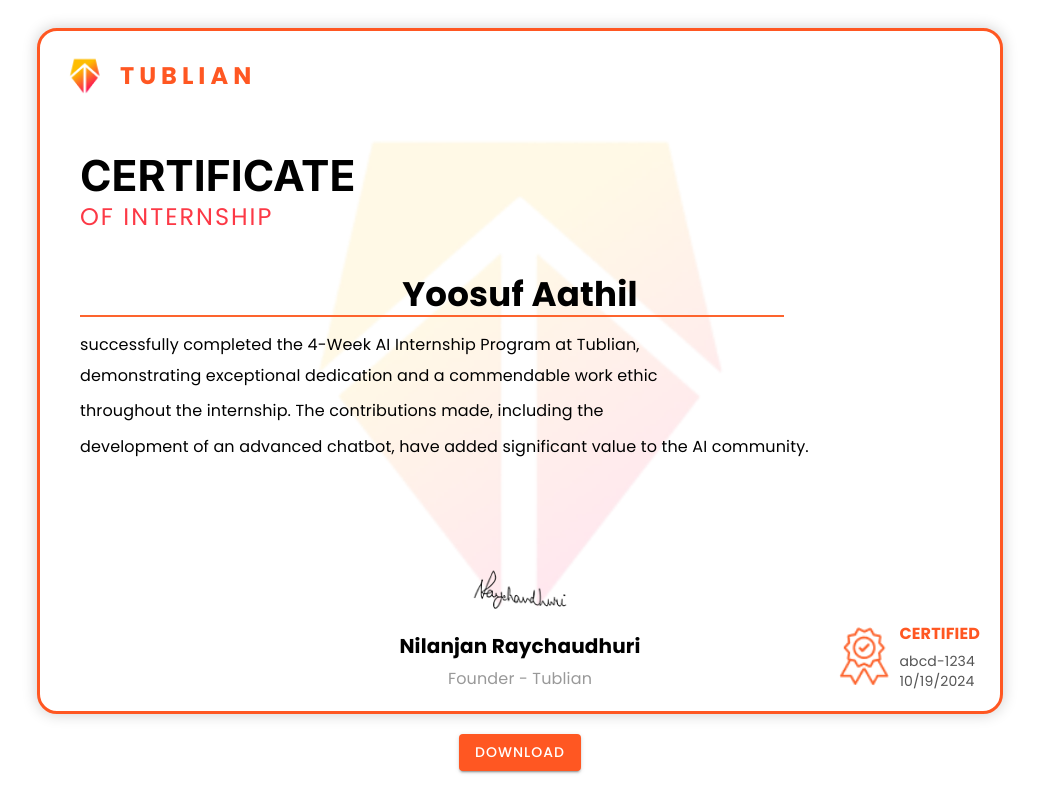
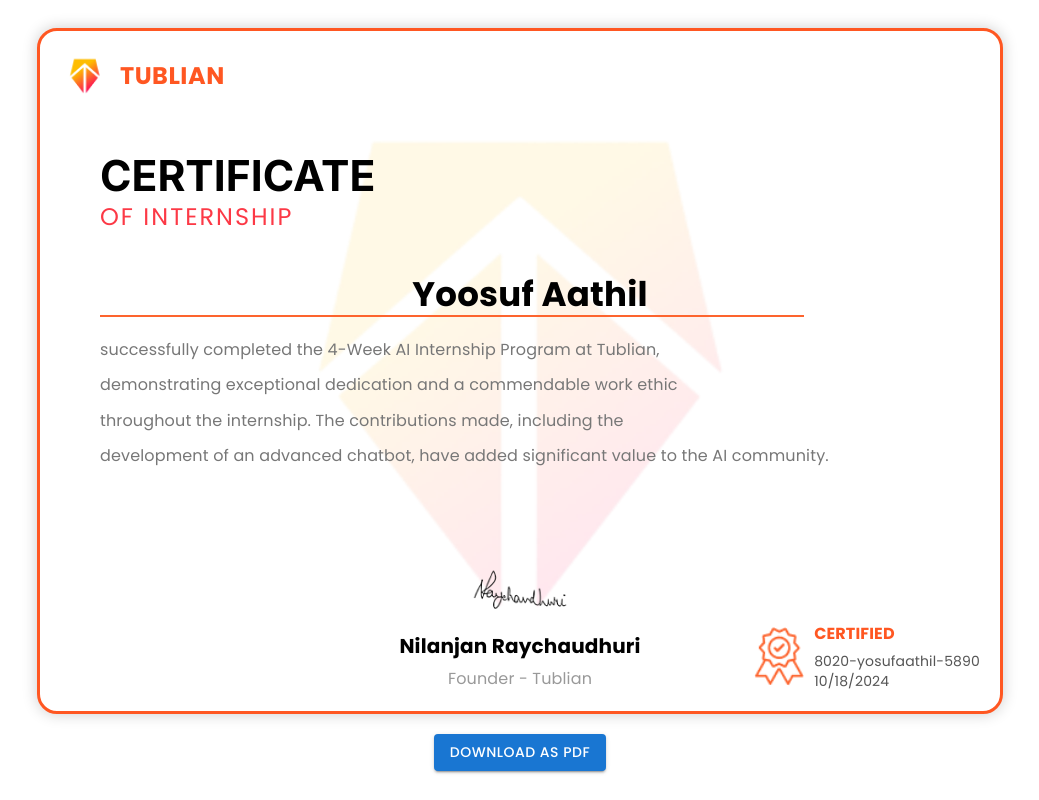
Before and after one commit to YoosufAathil/Certificate-generator, a React (Create React App) app: page / in a window 1280 px wide. Shown: the whole page, without its empty margins (120-1159 px from the left). Built offline with nearby package versions, Linux system fonts and the light colour scheme.

Commit message:
Refactor image imports in Certificate.js and update fetchData.js

```diff
--- a/src/Certificate.js
+++ b/src/Certificate.js
@@ -1,61 +1,66 @@
-import React, { useRef } from 'react';
+import React, { useRef, useState, useEffect } from 'react';
 import { Box, Typography, Button } from '@mui/material';
 import html2canvas from 'html2canvas';
 import jsPDF from 'jspdf';
+import { fetchData } from './fetchData';
 
-// import images
-import bg from "./Assets/bg.png";
-import logo from "./Assets/logo.png";
-import sign from "./Assets/sign.png";
-import batch from "./Assets/batch.png";
+// Import images
+import bg from './Assets/bg.png';
+import logo from './Assets/logo.png';
+import signature from './Assets/sign.png';
+import batch from './Assets/batch.png';
 
-const Certificate = ({ name, description, certificateId, date }) => {
+const Certificate = () => {
   const certificateRef = useRef();
+  const [name, setName] = useState('');
+  const [description, setDescription] = useState('');
+  const [certificateId, setCertificateId] = useState('');
+  const [date, setDate] = useState('');
+
+  useEffect(() => {
+    const getData = async () => {
+      const data = await fetchData();
+      setName(data.name);
+      setDescription(data.description);
+      setCertificateId(data.certificateId);
+      setDate(data.date);
+    };
+
+    getData();
+  }, []);
 
   const downloadCertificate = () => {
     const certificateElement = certificateRef.current;
 
-    // Use higher scale for better resolution and correct scroll positioning
     html2canvas(certificateElement, {
-      scale: 3,  // Increase scale for higher resolution
-      useCORS: true,  // Allow cross-origin images
+      scale: 3,
+      useCORS: true,
       scrollX: 0,
       scrollY: 0,
       windowWidth: document.documentElement.offsetWidth,
       windowHeight: document.documentElement.offsetHeight,
     }).then((canvas) => {
       const imgData = canvas.toDataURL('image/png');
-
-      // PDF dimensions matching A4 size in landscape
       const pdf = new jsPDF('landscape', 'mm', 'a4');
-
-      // Convert canvas dimensions to PDF page dimensions
-      const imgWidth = 297;  // A4 landscape width in mm
-      const imgHeight = (canvas.height * imgWidth) / canvas.width; // Maintain aspect ratio
-
-      // Add padding to ensure borders are not cropped
-      const padding = 10; // Adjust padding as needed
+      const imgWidth = 297;
+      const imgHeight = (canvas.height * imgWidth) / canvas.width;
+      const padding = 10;
       const pdfWidth = imgWidth - 2 * padding;
       const pdfHeight = imgHeight - 2 * padding;
-
-      // Add the image to the PDF with padding
       pdf.addImage(imgData, 'PNG', padding, padding, pdfWidth, pdfHeight);
-
-      // Save the PDF
       pdf.save(`certificate_${name}.pdf`);
     });
   };
 
   return (
     <div style={{ textAlign: 'center', padding: '20px' }}>
-      {/* Certificate Box */}
       <Box
         ref={certificateRef}
         sx={{
-          width: '880px',   // Adjust width of the certificate box
-          height: '600px',  // Adjust height of the certificate box
+          width: '880px',
+          height: '600px',
           padding: '40px',
-          border: '3px solid #FF5722',  // Border for the certificate
+          border: '3px solid #FF5722',
           borderRadius: '20px',
           position: 'relative',
           textAlign: 'center',
@@ -63,57 +68,35 @@
           margin: '0 auto',
           fontFamily: 'Arial, sans-serif',
           boxShadow: '0px 0px 15px rgba(0, 0, 0, 0.2)',
-          backgroundImage: `url(${bg})`,  // Path to the watermark image
-          backgroundSize: 'contain',  // Adjust size of the watermark
-          backgroundRepeat: 'no-repeat',  // Prevent repeating the watermark
+          backgroundImage: `url(${bg})`,
+          backgroundSize: 'contain',
+          backgroundRepeat: 'no-repeat',
           backgroundPosition: 'center',
         }}
       >
-       {/* Logo and Tublian Text in Flex Container */}
-       <Box sx={{ display: 'flex', alignItems: 'center', position: 'absolute', top: '20px', left: '20px' }}>
-          {/* Tublian Logo */}
-          <img
-            src={logo}
-            alt="Tublian Logo"
-            style={{ width: '50px', marginRight: '10px' }}
-          />
-          {/* Tublian Text */}
-          <Typography variant="h5" sx={{ color: '#FF5722', fontWeight: 'bold', fontFamily: 'Poppins, Arial, sans-serif', letterSpacing: '5px' }}>
-          TUBLIAN
+        <Box sx={{ display: 'flex', alignItems: 'center', position: 'absolute', top: '20px', left: '20px' }}>
+          <img src={logo} alt="Tublian Logo" style={{ width: '50px', marginRight: '10px' }} />
+          <Typography variant="h5" sx={{ color: '#FF5722', fontWeight: 'bold', fontFamily: 'Poppins, Arial, sans-serif', letterSpacing: '0.5px' }}>
+            TUBLIAN
           </Typography>
         </Box>
-        {/* Main Title */}
-        <Typography variant="h3" sx={{ fontWeight: 'bold', marginTop: '80px', textAlign:'left', color: 'black', fontFamily: 'Inter, Arial, sans-serif', fontSize: '42.6px' }}>
-        CERTIFICATE
+        <Typography variant="h3" sx={{ fontWeight: 'bold', color: 'black', fontFamily: 'Inter, Arial, sans-serif', fontSize: '42.6px', textAlign: 'left', marginTop: '80px', marginLeft: '20px' }}>
+          CERTIFICATE
         </Typography>
-        <Typography variant="h5" sx={{ color: '#FC3946', fontStyle: 'medium', marginBottom: '40px', textAlign:'left',fontFamily: 'Poppins, Arial, sans-serif', letterSpacing:'2px' }}>
+        <Typography variant="h5" sx={{ color: '#FC3946', fontStyle: 'medium', marginBottom: '40px', textAlign: 'left', fontFamily: 'Poppins, Arial, sans-serif', letterSpacing: '2px', marginLeft: '20px' }}>
           OF INTERNSHIP
         </Typography>
-
-        {/* Student Name */}
-        <Typography variant="h4" sx={{ fontWeight: 'bold', textAlign: 'center', marginTop: '40px', fontFamily: 'Poppins, Arial, sans-serif' }}>
-          {name || 'Yoosuf Aathil'}
+        <Typography variant="h4" sx={{ fontWeight: 'bold', textAlign: 'center', marginTop: '40px', fontFamily: 'Poppins, Arial, sans-serif', marginLeft: '20px' }}>
+          {name}
         </Typography>
-        <Box sx={{ borderBottom: '2px solid #FD642E', width: '80%', marginBottom: '20px'}}></Box>
-
-
-        {/* Certificate Description */}
-        <Typography sx={{ color: '#000', fontSize: '16px', lineHeight: '1', marginBottom: '10px', textAlign: 'left', fontFamily: 'Poppins, Arial, sans-serif' }}>
-          {description ? description.split('\n')[0] : 'successfully completed the 4-Week AI Internship Program at Tublian,'}
-        </Typography>
-        <Typography sx={{ color: '#000', fontSize: '16px', lineHeight: '1.6', marginBottom: '10px', textAlign: 'left', fontFamily: 'Poppins, Arial, sans-serif' }}>
-          {description ? description.split('\n')[1] : 'demonstrating exceptional dedication and a commendable work ethic'}
-        </Typography>
-        <Typography sx={{ color: '#000', fontSize: '16px', lineHeight: '1.6', marginBottom: '10px', textAlign: 'left', fontFamily: 'Poppins, Arial, sans-serif' }}>
-          {description ? description.split('\n')[2] : 'throughout the internship. The contributions made, including the'}
-        </Typography>
-        <Typography sx={{ color: '#000', fontSize: '16px', lineHeight: '1.6', marginBottom: '30px', textAlign: 'left', fontFamily: 'Poppins, Arial, sans-serif' }}>
-          {description ? description.split('\n')[3] : 'development of an advanced chatbot, have added significant value to the AI community.'}
-        </Typography>
-
-        {/* Signature and Title */}
-        <Box sx={{ position: 'absolute', bottom: '20px', left: '50%', transform: 'translateX(-50%)', textAlign: 'center' }}>
-          <img src={sign} alt="Signature" style={{ width: '150px', marginBottom: '10px' }} />
+        <Box sx={{ borderBottom: '2px solid #FD642E', width: '80%', marginBottom: '20px', marginLeft: '20px' }}></Box>
+        {description.split('\n').map((line, index) => (
+          <Typography key={index} sx={{ color: '#777', fontSize: '16px', lineHeight: '1.6', marginBottom: '10px', textAlign: 'left', fontFamily: 'Poppins, Arial, sans-serif', marginLeft: '20px' }}>
+            {line}
+          </Typography>
+        ))}
+        <Box sx={{ position: 'absolute', bottom: '20px', left: '50%', transform: 'translateX(-50%)', textAlign: 'center', marginTop: '20px' }}>
+          <img src={signature} alt="Signature" style={{ width: '150px', marginBottom: '10px' }} />
           <Typography variant="h6" sx={{ fontWeight: 'bold', marginBottom: '5px', fontFamily: 'Poppins, Arial, sans-serif' }}>
             Nilanjan Raychaudhuri
           </Typography>
@@ -121,8 +104,6 @@
             Founder - Tublian
           </Typography>
         </Box>
-
-        {/* Certificate ID and Date */}
         <Box sx={{ position: 'absolute', bottom: '20px', right: '20px', textAlign: 'right', display: 'flex', alignItems: 'center' }}>
           <img src={batch} alt="Batch" style={{ width: '50px', marginRight: '10px' }} />
           <Box sx={{ textAlign: 'left' }}>
@@ -130,23 +111,21 @@
               CERTIFIED
             </Typography>
             <Typography variant="body2" sx={{ color: '#555', fontFamily: 'Poppins, Arial, sans-serif' }}>
-           {certificateId || 'abcd-1234'}
+             {certificateId}
             </Typography>
             <Typography variant="body2" sx={{ color: '#555', fontFamily: 'Poppins, Arial, sans-serif' }}>
-            {date || '10/19/2024'}
+             {date}
             </Typography>
           </Box>
         </Box>
       </Box>
-
-      {/* Download Button (Outside Certificate) */}
       <Button
         variant="contained"
-
+        color="primary"
         onClick={downloadCertificate}
-        sx={{ marginTop: '20px' , backgroundColor: '#FF5722', color: '#fff', fontFamily: 'Poppins, Arial, sans-serif', letterSpacing: '1px' }}
+        sx={{ marginTop: '20px', fontFamily: 'Poppins, Arial, sans-serif', letterSpacing: '0.5px' }}
       >
-        Download
+        Download as PDF
       </Button>
     </div>
   );
--- /dev/null
+++ b/src/fetchData.js
@@ -0,0 +1,39 @@
+
+// export const fetchData = async () => {
+//   // data fetching logic
+//   const response = await fetch('https://api.example.com/certificate-data');
+//   const data = await response.json();
+//   return data;
+// };
+
+// Helper function to generate a unique 4-digit number
+const generateUniqueNumber = () => {
+  return Math.floor(1000 + Math.random() * 9000);
+};
+
+// Helper function to generate the Certificate ID
+const generateCertificateId = (username) => {
+  const uniqueNumber = generateUniqueNumber();
+  return `8020-${username}-${uniqueNumber}`;
+};
+
+export const fetchData = async () => {
+  // Check if a date already exists in local storage
+  let date = localStorage.getItem('certificateDate');
+  if (!date) {
+    // Generate a new date if it doesn't exist
+    date = new Date().toLocaleDateString();
+    localStorage.setItem('certificateDate', date);
+  }
+
+  // Dummy data for testing
+  const username = 'yosufaathil';
+  const certificateId = generateCertificateId(username);
+
+  return {
+    name: 'Yoosuf Aathil',
+    description: `successfully completed the 4-Week AI Internship Program at Tublian,\ndemonstrating exceptional dedication and a commendable work ethic\nthroughout the internship. The contributions made, including the\ndevelopment of an advanced chatbot, have added significant value to the AI community.`,
+    certificateId: certificateId,
+    date: date
+  };
+};
```
Also changed, not shown: public/logo192.png (deleted), public/logo512.png (deleted).
